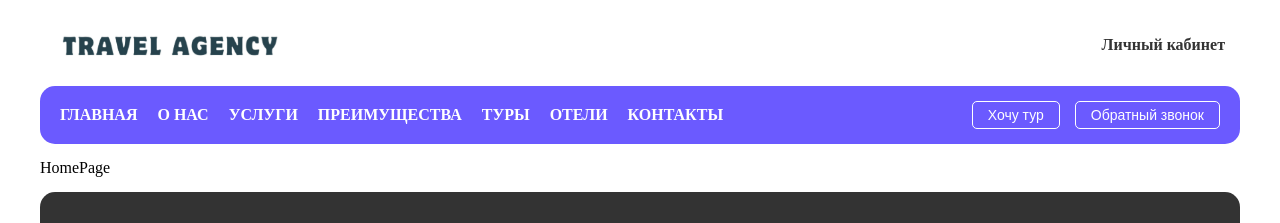
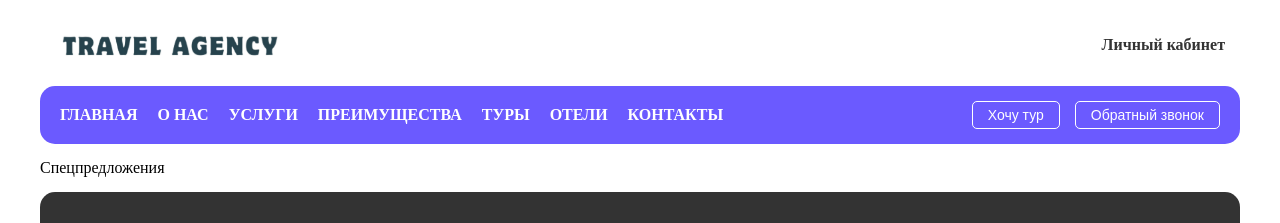
Before and after one commit to Cohort47/TeamProject-Front, a React (Create React App) app: page / in a window 1280 px wide. Shown: the top 223 px of the page. Built offline with nearby package versions, Linux system fonts and the light colour scheme.

Commit message:
add tours sarch and routing

```diff
--- a/src/App.tsx
+++ b/src/App.tsx
@@ -5,6 +5,7 @@ import Header from "./components/header/Header";
 import Footer from "./components/footer/Footer";
 import AboutUs from "./components/aboutUs/AboutUs";
 import HomePage from "./components/homepage/HomePage";
+import TourList from "./components/tours/TourList";
 
 const App: React.FC = () => {
   return (
@@ -13,6 +14,7 @@ const App: React.FC = () => {
       <Routes>
         <Route path="/" element={<HomePage />} />
         <Route path="/about-us" element={<AboutUs />} />
+        <Route path="/tours" element={<TourList />} />
       </Routes>
       <Footer />
     </Router>
--- a/src/components/homepage/HomePage.tsx
+++ b/src/components/homepage/HomePage.tsx
@@ -1,7 +1,11 @@
 import React from "react";
 
 const HomePage: React.FC = () => {
-  return <div>HomePage</div>;
+  return (
+    <div>
+      <div>Спецпредложения</div>
+    </div>
+  );
 };
 
 export default HomePage;
--- a/src/components/tours/TourList.tsx
+++ b/src/components/tours/TourList.tsx
@@ -3,6 +3,7 @@ import TourCard from "./TourCard";
 import TourSortSection from "../tourSort/TourSortSection";
 import { sortTours, SortCriteria } from "../tourSort/sortTours";
 import styles from "./TourList.module.css";
+import TourSearch from "../tourSearch/TourSearch";
 
 const tours = [
   {
@@ -117,6 +118,8 @@ const TourList: React.FC = () => {
   };
 
   return (
+    <>
+      <TourSearch />
       <div className={styles.tourListContainer}>
         <TourSortSection onSortChange={setSortCriteria} />
 
@@ -141,6 +144,7 @@ const TourList: React.FC = () => {
           )}
         </div>
       </div>
+    </>
   );
 };
 
```
Lines whose indentation alone changed are shown as unchanged.
